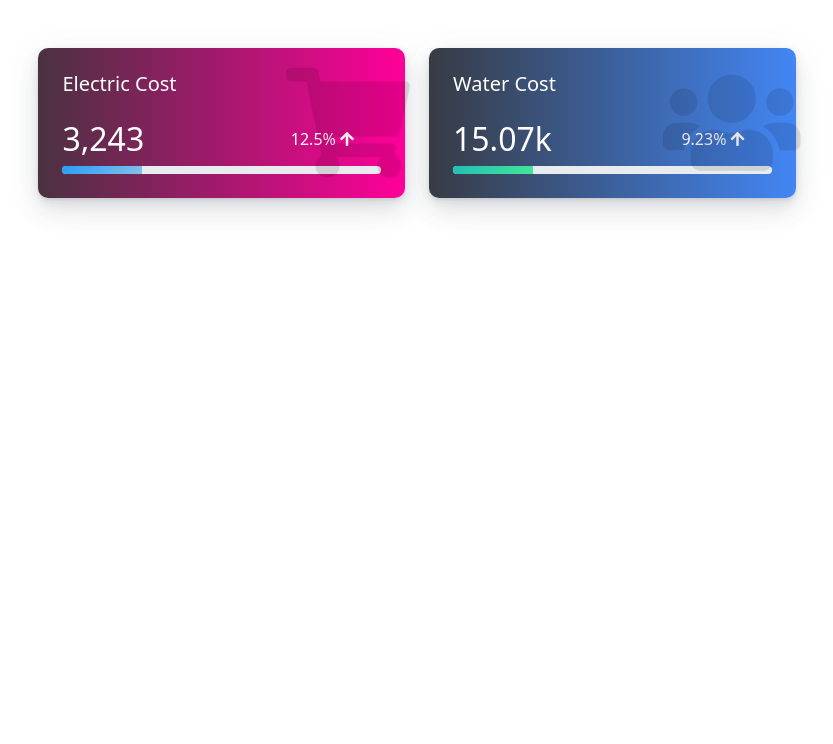
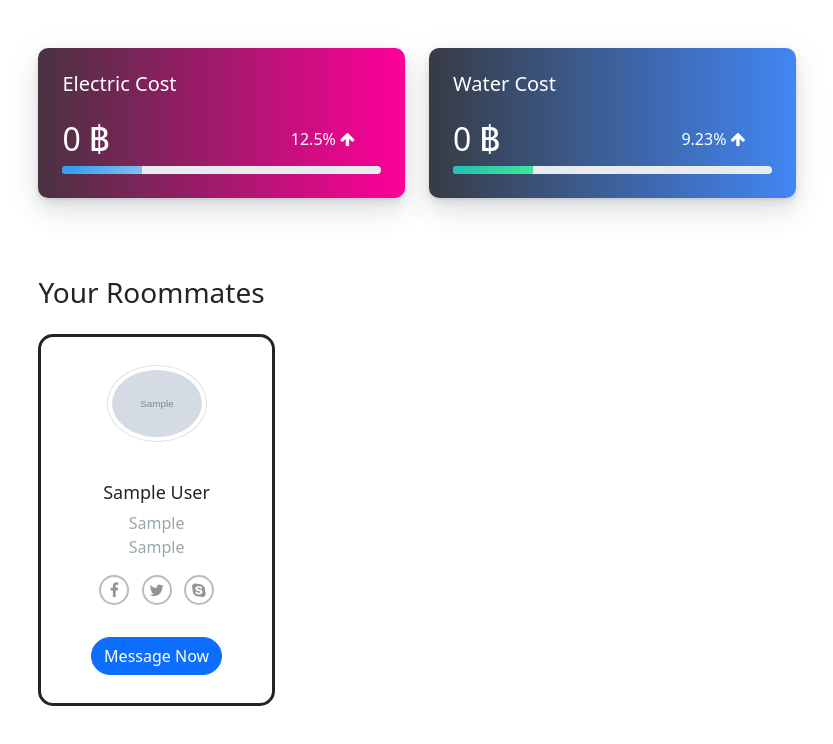
Before and after one commit to zenosaika/OpenTU, a Django app: page /dorm/ in a window 1280 px wide. Shown: the part 56-800 px from the top of the page, without its empty margins (223-1056 px from the left). Run offline with Django 4.2, Linux system fonts and the light colour scheme; a user stored in the database is signed in; tables that the repository leaves empty hold one stand-in row (values such as "Sample post"); grey boxes marked "Sample" are stand-in pictures; some libraries are stand-ins or nearby versions.

Commit message:
roommate list

```diff
--- a/OpenTU/Dorm/templates/Dorm/dorm.html
+++ b/OpenTU/Dorm/templates/Dorm/dorm.html
@@ -69,14 +69,58 @@
     background: linear-gradient(135deg, #289cf5, #84c0ec) !important;
     color: #fff;
   }
+
+  .card-box {
+    padding: 20px;
+    border: solid;
+    border-radius: 15px;
+    margin-bottom: 30px;
+    background-color: #ffffff;
+  }
+
+  .social-links li a {
+    border-radius: 50%;
+    color: rgba(121, 121, 121, 0.8);
+    display: inline-block;
+    height: 30px;
+    line-height: 27px;
+    border: 2px solid rgba(121, 121, 121, 0.5);
+    text-align: center;
+    width: 30px;
+  }
+
+  .social-links li a:hover {
+    color: #797979;
+    border: 2px solid #797979;
+  }
+  .thumb-lg {
+    height: 100px;
+    width: 100px;
+  }
+  .img-thumbnail {
+    padding: 0.25rem;
+    background-color: #fff;
+    /* border: 1px solid #dee2e6; */
+    border-radius: 0.25rem;
+    max-width: 100%;
+    height: auto;
+  }
+  .text-pink {
+    color: #ff679b !important;
+  }
+  .btn-rounded {
+    border-radius: 2em;
+  }
+  .text-muted {
+    color: #98a6ad !important;
+  }
+  h4 {
+    line-height: 22px;
+    font-size: 18px;
+  }
 </style>
 
-<link
-  rel="stylesheet"
-  href="https://cdnjs.cloudflare.com/ajax/libs/font-awesome/5.12.1/css/all.min.css"
-  integrity="sha256-mmgLkCYLUQbXn0B1SRqzHar6dCnv9oZFPEC1g1cwlkk="
-  crossorigin="anonymous"
-/>
+<link href="https://maxcdn.bootstrapcdn.com/font-awesome/4.3.0/css/font-awesome.min.css" rel="stylesheet">
 
 <div class="container pt-5 d-flex justify-content-center">
   <div class="row" style="width: 70%">
@@ -84,14 +128,16 @@
       <div class="card l-bg-cherry">
         <div class="card-statistic-3 p-4">
           <div class="card-icon card-icon-large">
-            <i class="fas fa-shopping-cart"></i>
+            <!-- <i class="fas fa-shopping-cart"></i> -->
           </div>
           <div class="mb-4">
             <h5 class="card-title mb-0">Electric Cost</h5>
           </div>
           <div class="row align-items-center mb-2 d-flex">
             <div class="col-8">
-              <h2 class="d-flex align-items-center mb-0">3,243</h2>
+              <h2 class="d-flex align-items-center mb-0">
+                {{ electric_cost }} ฿
+              </h2>
             </div>
             <div class="col-4 text-right">
               <span>12.5% <i class="fa fa-arrow-up"></i></span>
@@ -115,14 +161,14 @@
       <div class="card l-bg-blue-dark">
         <div class="card-statistic-3 p-4">
           <div class="card-icon card-icon-large">
-            <i class="fas fa-users"></i>
+            <!-- <i class="fas fa-users"></i> -->
           </div>
           <div class="mb-4">
             <h5 class="card-title mb-0">Water Cost</h5>
           </div>
           <div class="row align-items-center mb-2 d-flex">
             <div class="col-8">
-              <h2 class="d-flex align-items-center mb-0">15.07k</h2>
+              <h2 class="d-flex align-items-center mb-0">{{ water_cost }} ฿</h2>
             </div>
             <div class="col-4 text-right">
               <span>9.23% <i class="fa fa-arrow-up"></i></span>
@@ -145,4 +191,73 @@
   </div>
 </div>
 
+<div class="container pt-5 d-flex justify-content-center">
+  <div class="row" style="width: 70%">
+    <h3 class="pb-3">Your Roommates</h3>
+
+    {% for roommate in roommates %}
+    <div class="col-lg-4">
+      <div class="text-center card-box">
+        <div class="member-card pt-2 pb-2">
+          <div class="thumb-lg member-thumb mx-auto mb-3">
+            <img
+              src="{{ roommate.image.url }}"
+              class="rounded-circle img-thumbnail"
+              alt="profile-image"
+            />
+          </div>
+          <div class="">
+            <h4>{{ roommate.first_name}} {{ roommate.last_name }}</h4>
+            <p class="text-muted">{{ roommate.department }}</br>{{ roommate.faculty }}</p>
+          </div>
+          <ul class="social-links list-inline">
+            <li class="list-inline-item">
+              <a
+                title=""
+                data-placement="top"
+                data-toggle="tooltip"
+                class="tooltips"
+                href=""
+                data-original-title="Facebook"
+                ><i class="fa fa-facebook"></i
+              ></a>
+            </li>
+            <li class="list-inline-item">
+              <a
+                title=""
+                data-placement="top"
+                data-toggle="tooltip"
+                class="tooltips"
+                href=""
+                data-original-title="Twitter"
+                ><i class="fa fa-twitter"></i
+              ></a>
+            </li>
+            <li class="list-inline-item">
+              <a
+                title=""
+                data-placement="top"
+                data-toggle="tooltip"
+                class="tooltips"
+                href=""
+                data-original-title="Skype"
+                ><i class="fa fa-skype"></i
+              ></a>
+            </li>
+          </ul>
+          <button
+            type="button"
+            class="btn btn-primary mt-3 btn-rounded waves-effect w-md waves-light"
+          >
+            Message Now
+          </button>
+        </div>
+      </div>
+    </div>
+    {% endfor %}
+
+
+  </div>
+</div>
+
 {% endblock %}
--- a/OpenTU/Dorm/views.py
+++ b/OpenTU/Dorm/views.py
@@ -1,6 +1,20 @@
 from django.shortcuts import render
+from django.contrib.auth.decorators import login_required
+from User.models import Student
 from .models import Room, Bill
 
+@login_required
 def dorm_request(request):
-    room = Room.objects.filter()
-    return render(request, 'Dorm/dorm.html', {})
+    student = Student.objects.filter(user=request.user)
+    context = {}
+    if student:
+        room_id = student[0].room.pk
+        if room_id:
+            room = Room.objects.filter(pk=room_id)
+            bills = Bill.objects.filter(room_id=room_id)
+
+            context['roommates'] = Student.objects.filter(room=room_id)
+            context['electric_cost'] = sum(bill.electric_cost for bill in bills if bill.payment_status==False)
+            context['water_cost'] = sum(bill.water_cost for bill in bills if bill.payment_status==False)
+
+    return render(request, 'Dorm/dorm.html', context)
```
